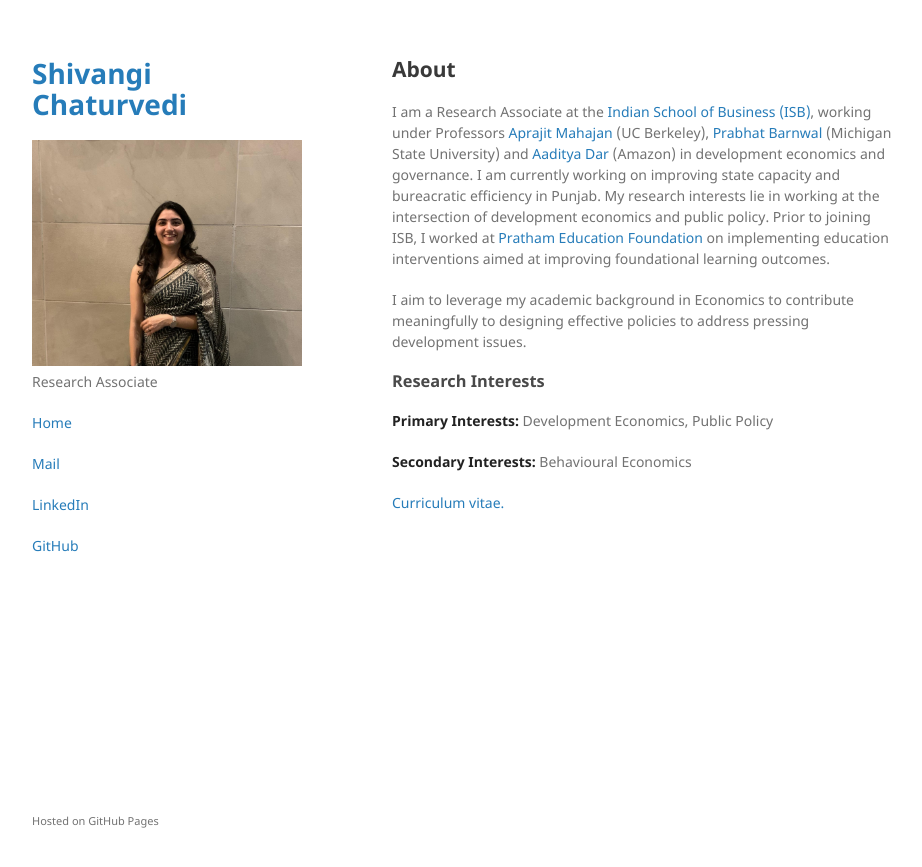
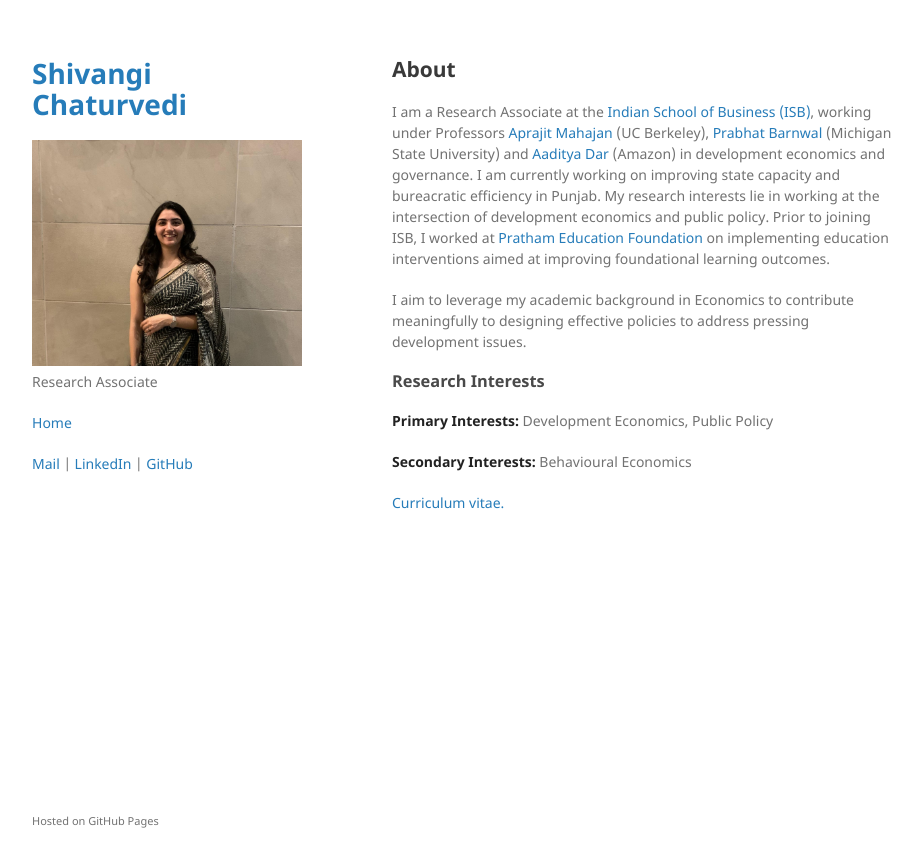
Before and after one commit to chaturvedi-shivangi/chaturvedi-shivangi.github.io, a Jekyll site: the page built from index.md, in a window 1280 px wide. Shown: the top 867 px of the page, without its empty margins (178-1100 px from the left). Built offline with Jekyll 4.4.1, drawn with Linux system fonts in a browser that asks for light colours; our own code applies the rules of GitHub Pages for plain Markdown files.

Commit message:
Update default.html

```diff
--- a/_layouts/default.html
+++ b/_layouts/default.html
@@ -28,12 +28,7 @@
         {% endif %}
 
         <p class="view"><a href="https://chaturvedi-shivangi.github.io/">Home</a></p>
-        <p class="view"><a href="mailto:shivangichaturvedi0612@gmail.com">Mail</a></p>
-        <p class="view"><a href="https://www.linkedin.com/in/shivangi--chaturvedi/">LinkedIn</a></p>
-
-        {% if site.github.is_user_page %}
-        <p class="view"><a href="{{ site.github.owner_url }}">GitHub</a></p>
-        {% endif %}
+        <p class="view"><a href="mailto:shivangichaturvedi0612@gmail.com">Mail</a> | <a href="https://www.linkedin.com/in/shivangi--chaturvedi/">LinkedIn</a> | <a href="{{ site.github.owner_url }}">GitHub</a></p>
 
         {% if site.show_downloads %}
         <ul class="downloads">
```
